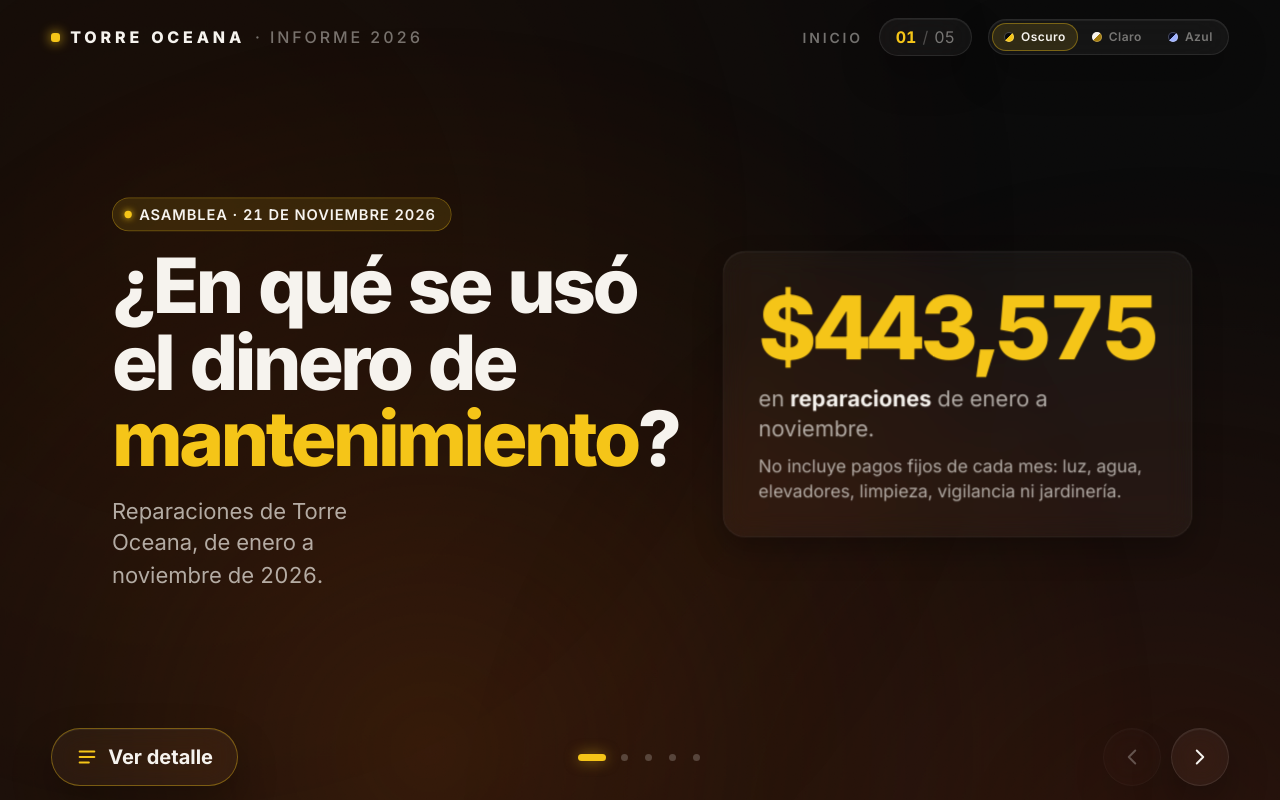
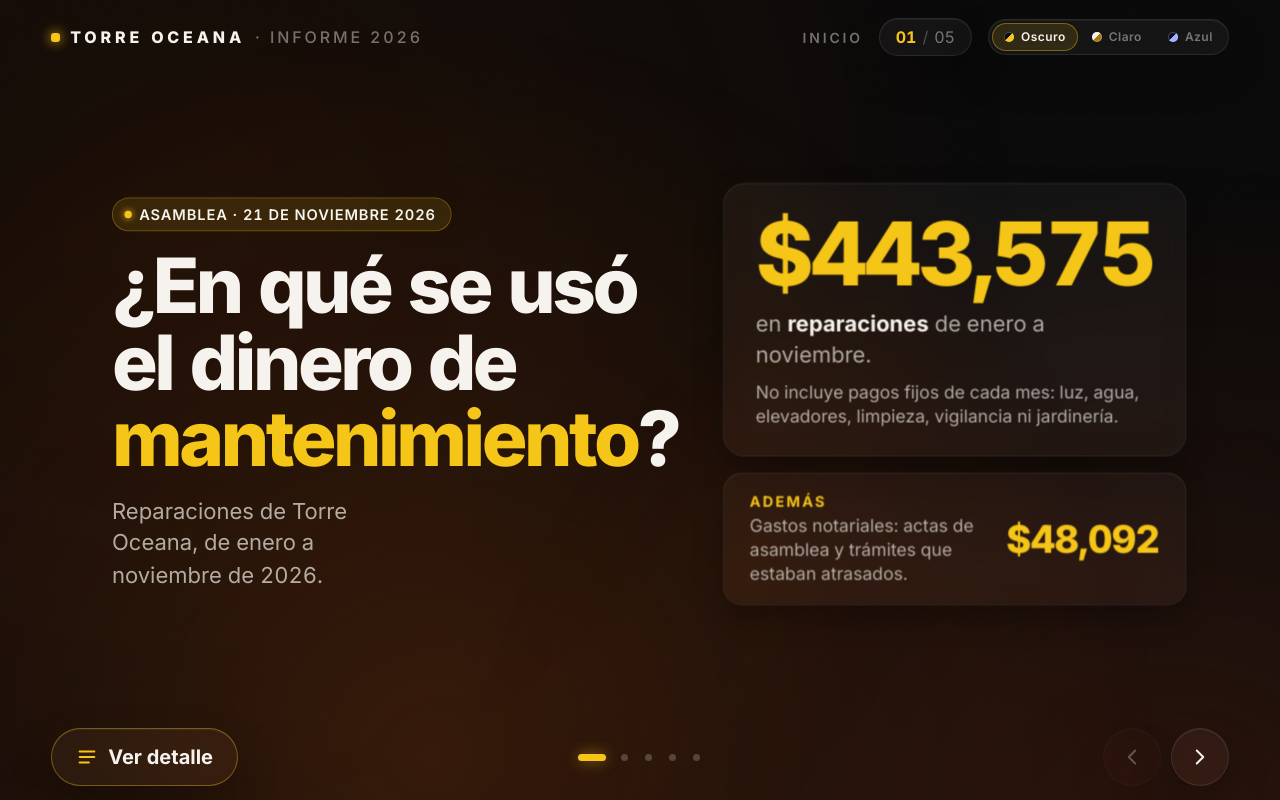
Before and after one commit to Elaxl94/informe-oceana, a plain HTML site: page index.html in a window 1280 px wide. Drawn offline with Linux system fonts and the light colour scheme.

Commit message:
Portada: gastos notariales $48,092; lámina 3: 'fueron a equipos dañados'
Co-Authored-By: Claude Opus 5.5 <noreply@anthropic.com>
Claude-Session: https://claude.ai/code/session_015WCGDPL6wUxtW2UvrgadvC

```diff
--- a/index.html
+++ b/index.html
@@ -297,6 +297,12 @@ body{font-family:var(--letra);color:var(--tinta);background:var(--fondo);overflo
 .dt .t td{font-weight:800;border-bottom:none;border-top:2px solid var(--oro-borde);font-size:1.1em}
 .dt .t .n{color:var(--oro)}
 @media (max-width:700px){.ver-det{height:46px;padding:0 16px;font-size:16px}.dt td:nth-child(3),.dt th:nth-child(3){display:none}}
+.col-hero{display:flex;flex-direction:column;gap:22px}
+.col-hero .cifra-hero{padding:36px 44px}
+.notar{border-radius:26px;padding:26px 36px;display:flex;align-items:center;justify-content:space-between;gap:24px}
+.notar b{display:block;font-size:20px;letter-spacing:.14em;text-transform:uppercase;color:var(--oro);margin-bottom:6px}
+.notar span{display:block;font-size:24px;line-height:1.35;color:var(--tinta-2)}
+.notar em{font-style:normal;font-weight:800;font-size:52px;color:var(--oro);white-space:nowrap;letter-spacing:-.02em}
 /* Animación de entrada */
 @keyframes entra{from{opacity:0;transform:translateY(16px)}}
 @keyframes crece-y{from{transform:scaleY(0)}}
@@ -353,10 +359,13 @@ body{font-family:var(--letra);color:var(--tinta);background:var(--fondo);overflo
       <h1 class="e" style="--d:1">¿En qué se usó<br>el dinero de<br><em>mantenimiento</em>?</h1>
       <p class="bajada e" style="--d:2">Reparaciones de Torre Oceana, de enero a noviembre de 2026.</p>
     </div>
+    <div class="col-hero">
     <div class="cifra-hero vidrio e" style="--d:3">
       <span class="grande">$<span data-cuenta="443575">443,575</span></span>
       <p>en <b>reparaciones</b> de enero a noviembre.</p>
       <p style="font-size:24px">No incluye pagos fijos de cada mes: luz, agua, elevadores, limpieza, vigilancia ni jardinería.</p>
+    </div>
+    <div class="notar vidrio e" style="--d:4"><div><b>Además</b><span>Gastos notariales: actas de asamblea y trámites que estaban atrasados.</span></div><em>$48,092</em></div>
     </div>
   </div>
 </div></section>
@@ -378,7 +387,7 @@ body{font-family:var(--letra);color:var(--tinta);background:var(--fondo);overflo
 <!-- 3 · 8 DE CADA 10 -->
 <section class="lamina" data-seccion="Por qué se gastó" data-det="polizas"><div class="lienzo">
   <span class="pastilla e"><i></i>Julio a noviembre 2026</span>
-  <h2 class="titulo e" style="--d:1">8 de cada 10 pesos <em>fueron para lo urgente</em>.</h2>
+  <h2 class="titulo e" style="--d:1">8 de cada 10 pesos <em>fueron a equipos dañados</em>.</h2>
   <div class="ochenta">
     <div class="e" style="--d:2"><div class="dona"><svg viewBox="0 0 120 120"><circle class="fondo" cx="60" cy="60" r="48"/><circle class="arco" cx="60" cy="60" r="48" pathLength="100"/></svg>
       <div class="centro"><div><b><span data-cuenta="80">80</span>%</b><small>equipos dañados</small></div></div></div></div>
```
